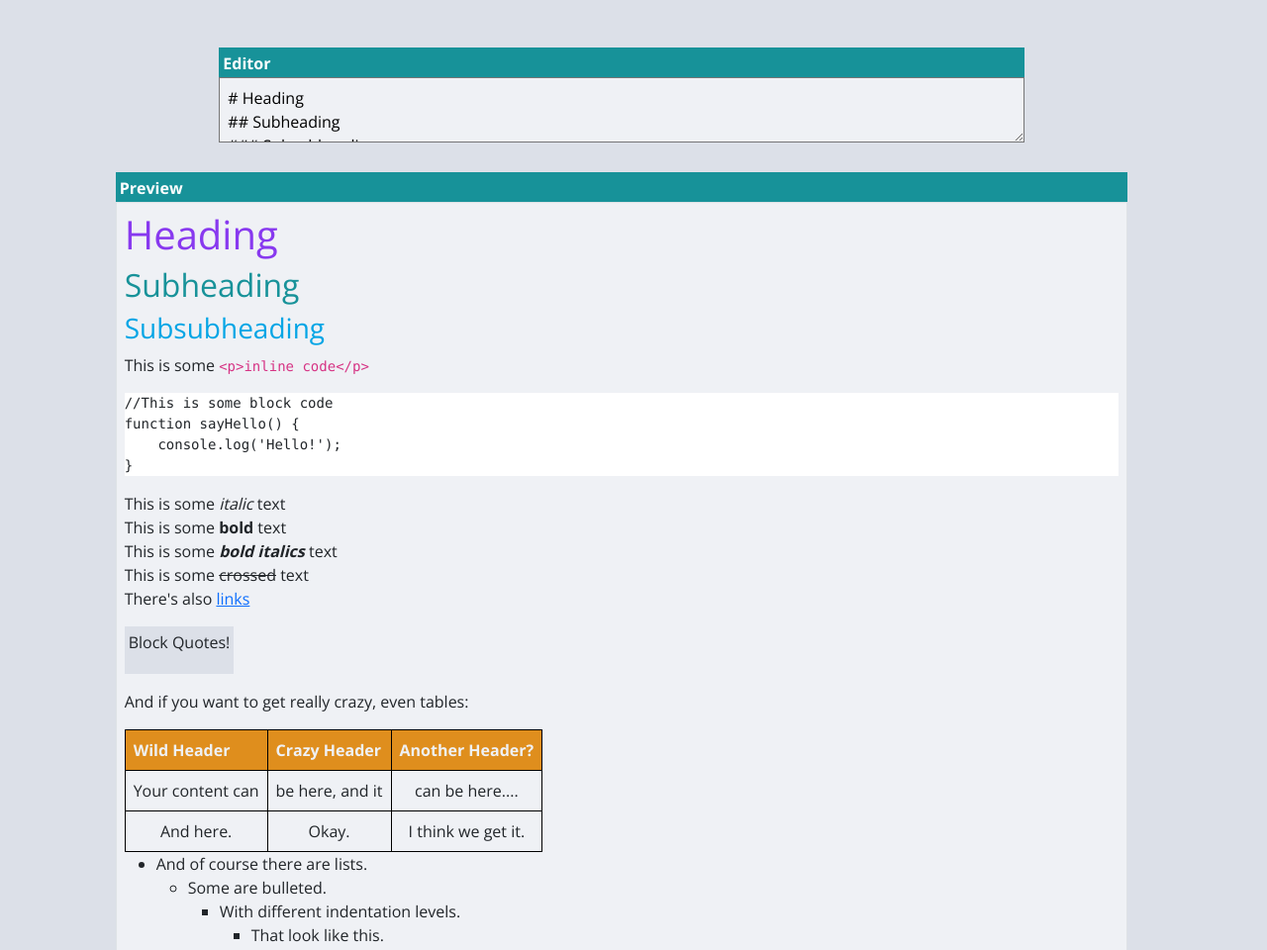
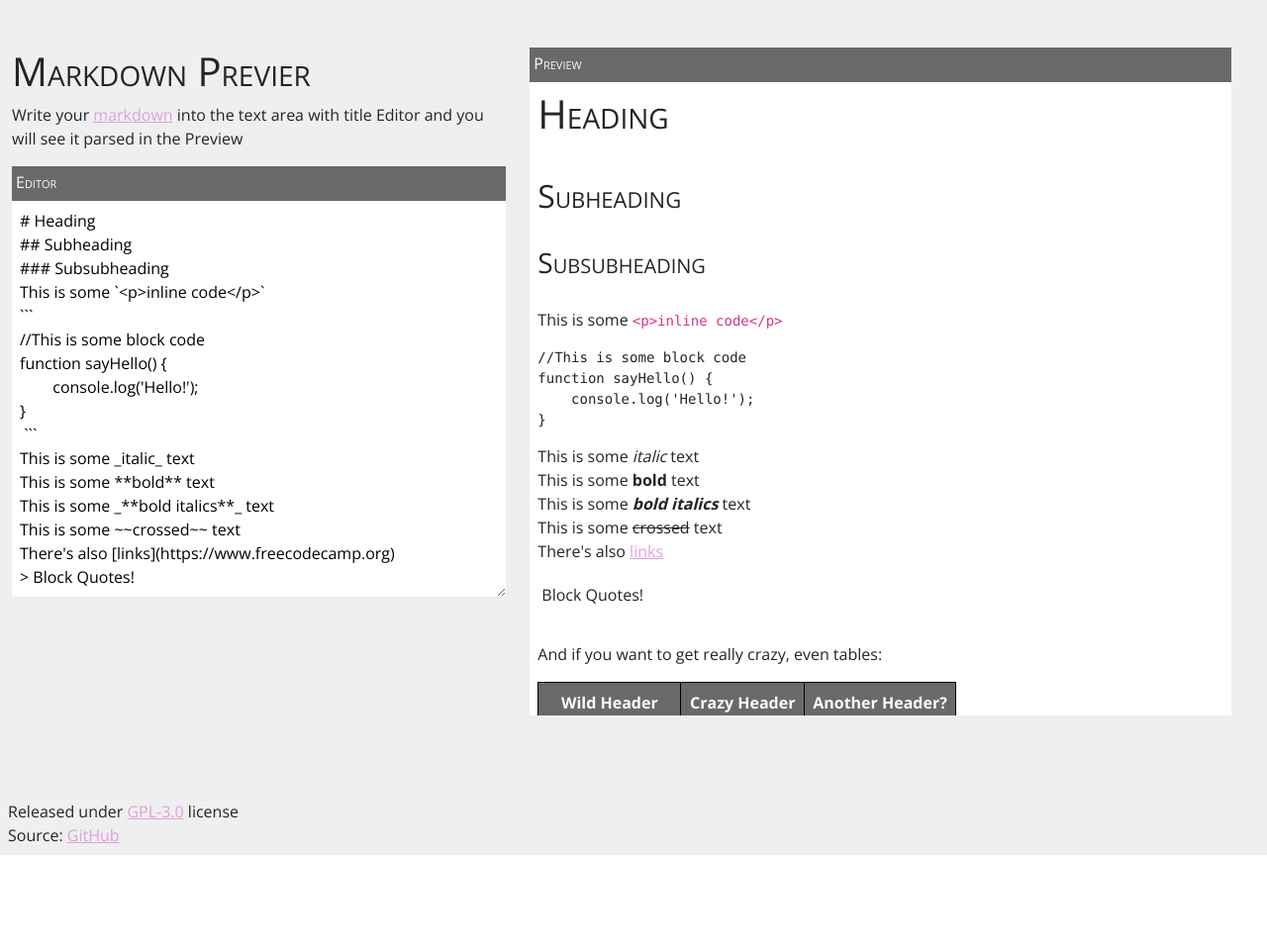
Before and after one commit to pablomartan/markdown-previewer, a React app: page / in a window 1280 px wide. Shown: the top 960 px of the page at 99% size. After the commit the page ends 864 px from the top, so only its background shows below. Built offline with nearby package versions, Linux system fonts and the light colour scheme.

Commit message:
feat: style remake

```diff
--- a/src/html/index.html
+++ b/src/html/index.html
@@ -7,8 +7,14 @@
     <title>Markdown Previewer</title>
 </head>
 <body>
-  <div id="root" class="container-fluid" style="min-height: 100vh"></div>
-    <script src="https://kit.fontawesome.com/663c9be7b2.js" crossorigin="anonymous"></script>
-    <script src="https://cdnjs.cloudflare.com/ajax/libs/marked/4.2.12/marked.min.js" integrity="sha512-uwSxMaa/W7dmSIXEd07BMVymisMRRUS/Pr5a76AquekKKu9HWn4rBiCd+ZtwqnoijAJvttdrz8krzP26kZjg0Q==" crossorigin="anonymous" referrerpolicy="no-referrer"></script>
+  <div id="root" class="container-fluid"></div>
+  <footer class="p-2">
+      Released under <a href="https://www.gnu.org/licenses/gpl-3.0.en.html"
+          target=_blank>GPL-3.0</a> license <br />
+      Source: <a href="https://github.com/pablomartan/js-calculator"
+          target=_blank>GitHub</a>
+  </footer>
+  <script src="https://kit.fontawesome.com/663c9be7b2.js" crossorigin="anonymous"></script>
+  <script src="https://cdnjs.cloudflare.com/ajax/libs/marked/4.2.12/marked.min.js" integrity="sha512-uwSxMaa/W7dmSIXEd07BMVymisMRRUS/Pr5a76AquekKKu9HWn4rBiCd+ZtwqnoijAJvttdrz8krzP26kZjg0Q==" crossorigin="anonymous" referrerpolicy="no-referrer"></script>
 </body>
 </html>
--- a/src/react/app.js
+++ b/src/react/app.js
@@ -10,12 +10,22 @@ export class App extends React.Component {
   render() {
     return(
       <div id="app" className="row justify-content-center pt-5">
-        <div id="editorWrapper" className="col-8 mb-4">
-          <div id="editor-title" className="toolbar">Editor</div>
-          <Editor id="editor" input={this.props.input} handler={this.props.inputHandler}/>
+        <div id="left-column" className="col col-lg-5 d-flex flex-column mb-2">
+          <div id="titleWrapper">
+            <h1 id="app-title">Markdown Previer</h1>
+            <p>
+              Write your <a href="https://www.markdownguide.org">markdown</a> into
+              the text area with title Editor and you will see it parsed in
+              the Preview
+            </p>
+          </div>
+          <div id="editorWrapper">
+            <div id="editor-title" className="toolbar"><p className="p-1 m-auto">Editor</p></div>
+            <Editor id="editor" input={this.props.input} handler={this.props.inputHandler}/>
+          </div>
         </div>
-        <div id="previewWrapper" className="col-10">
-          <div id="preview-title" className="toolbar">Preview</div>
+        <div id="previewWrapper" className="col col-lg-7 mb-3">
+          <div id="preview-title" className="toolbar"><p className="p-1 m-auto">Preview</p></div>
           <Preview id="preview" text={this.props.parsed} />
         </div>
       </div>
--- a/src/react/preview.js
+++ b/src/react/preview.js
@@ -6,7 +6,7 @@ export class Preview extends React.Component {
   }
   render() {
     return(
-      <div id={this.props.id} className="border overflow-auto"
+      <div id={this.props.id} className="overflow-scroll"
         dangerouslySetInnerHTML={{__html: this.props.text}} />
     )
   }
--- a/src/style/custom.scss
+++ b/src/style/custom.scss
@@ -1,22 +1,26 @@
 // Custom stylesheet
-//$sans: ;
 @import url('https://fonts.googleapis.com/css2?family=Open+Sans:wght@400;700&display=swap');
 
-$text: #4c4f69;
-$base: #eff1f5;
-$crust: #dce0e8;
-$mauve: #8839ef;
-$yellow: #df8e1d;
-$teal: #179299;
-$sky: #04a5e5;
+html {
+    height: 100%;
+}
 
 body {
     font-family: 'Open Sans';
+    height: 100%;
+}
+
+textarea {
+    border: none;
+}
+
+footer {
+    background-color: #efefef;
 }
 
 #root {
-    margin: 0;
-    background-color: $crust;
+    background-color: #efefef;
+    min-height: 100%;
 }
 
 #app, #editor, #preview {
@@ -24,53 +28,57 @@ body {
 }
 
 #editor, #preview {
-  background-color: $base;
   padding: 8px;
+  background-color: white;
 }
 
-h1 {
-    color: $mauve;
+#editor {
+    height: 400px;
 }
 
-h2 {
-    color: $teal;
+#preview {
+    max-height: 80vh;
 }
 
-h3 {
-    color: $sky;
+h1, h2, h3 {
+    font-variant-caps: small-caps;
 }
 
 .toolbar {
-    background-color: $teal;
-    color: white;
-    height: 30px;
-    width: 100%;
-    padding: 4px;
-    font-weight: bold;
+    height: 35px;
+    font-variant-caps: small-caps;
+    background-color: dimgrey;
+    color: snow;
+}
+
+#preview > * {
+    margin-bottom: 1em;
 }
 
 #preview > pre {
-  background-color: white;
   font: monospace;
-  //padding: 5px !important;
 }
 
 #preview > table, th, td {
     padding: 8px;
     border: 1px solid black;
+    text-align: center;
 }
 
 blockquote {
     display: inline-block;
     padding: 4px;
-    background-color: $crust;
 }
 
 th {
-    background-color: $yellow;
-    color: $base;
+    background-color: dimgrey;
+    color: snow;
 }
 
 img {
     max-width: 500px;
 }
+
+a {
+    color: plum;
+}
```
